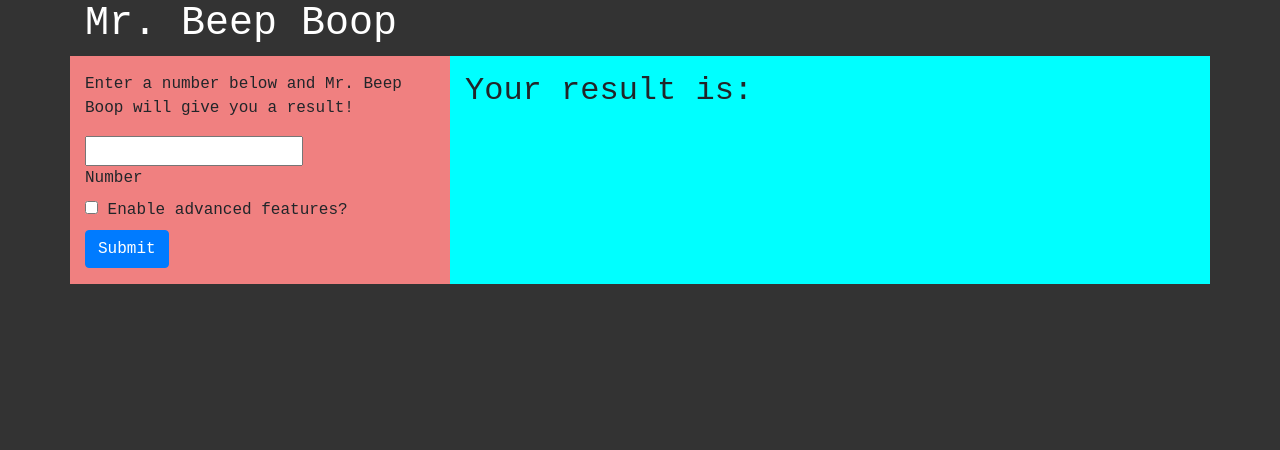
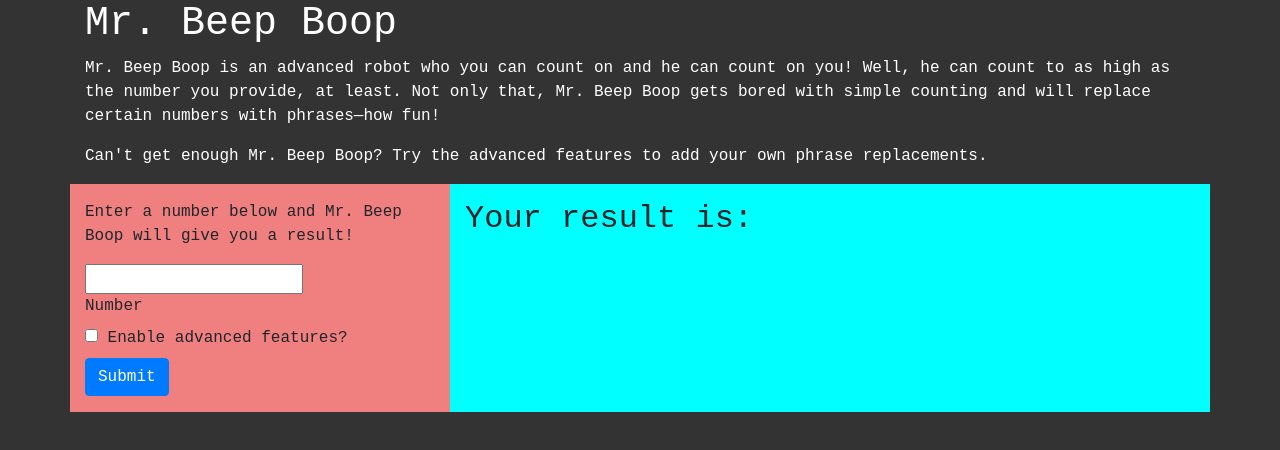
Before and after one commit to mireie/mr-beep-boop, a plain HTML site: page index.html in a window 1280 px wide. Drawn offline with Linux system fonts and the light colour scheme.

Commit message:
add flavor text to html (bonus)

```diff
--- a/css/styles.css
+++ b/css/styles.css
@@ -3,7 +3,7 @@ body {
     background-color: #333;
 }
 
-h1 {
+.header {
     color: white;
 }
 
--- a/index.html
+++ b/index.html
@@ -14,7 +14,11 @@
 
 <body>
   <div class="container">
-    <h1>Mr. Beep Boop</h1>
+    <div class="header">
+      <h1>Mr. Beep Boop</h1>
+      <p>Mr. Beep Boop is an advanced robot who you can count on and he can count on you! Well, he can count to as high as the number you provide, at least. Not only that, Mr. Beep Boop gets bored with simple counting and will replace certain numbers with phrases&mdash;how fun!</p>
+      <p>Can't get enough Mr. Beep Boop? Try the advanced features to add your own phrase replacements.</p>
+    </div>
     <div class="row">
       <div class="col sticky-top" id="entry">
         <form class="sticky-top" id="form">
```
Also changed, not shown: 1 other file.
